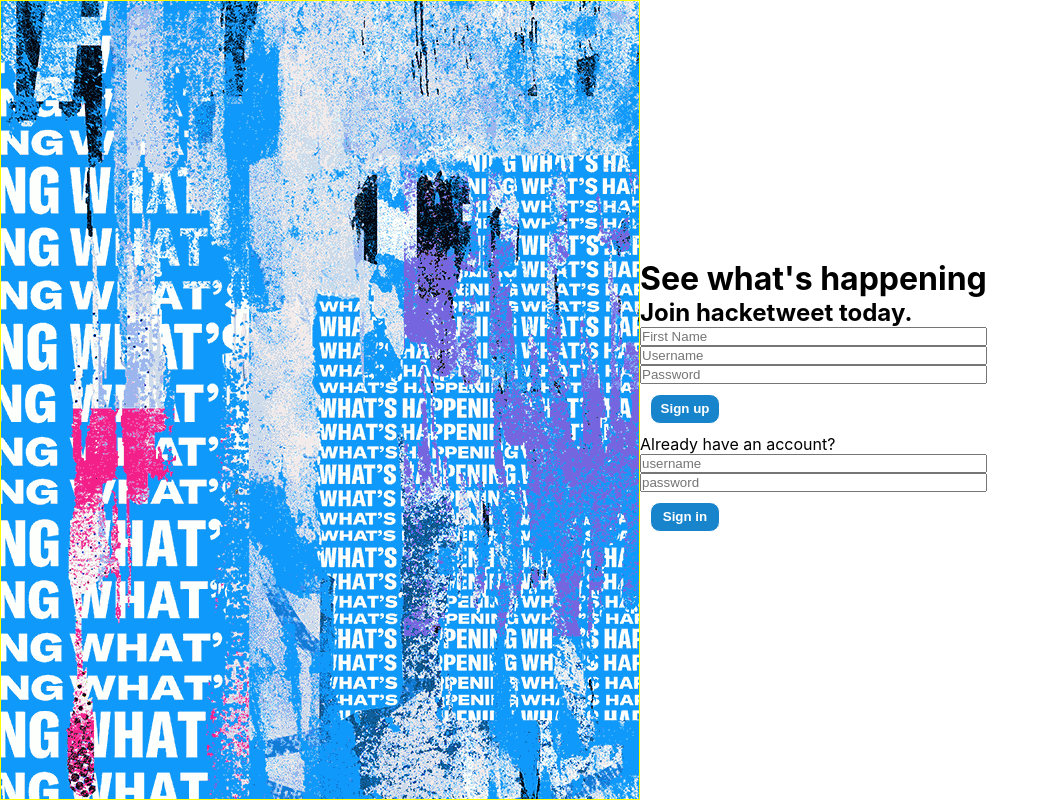
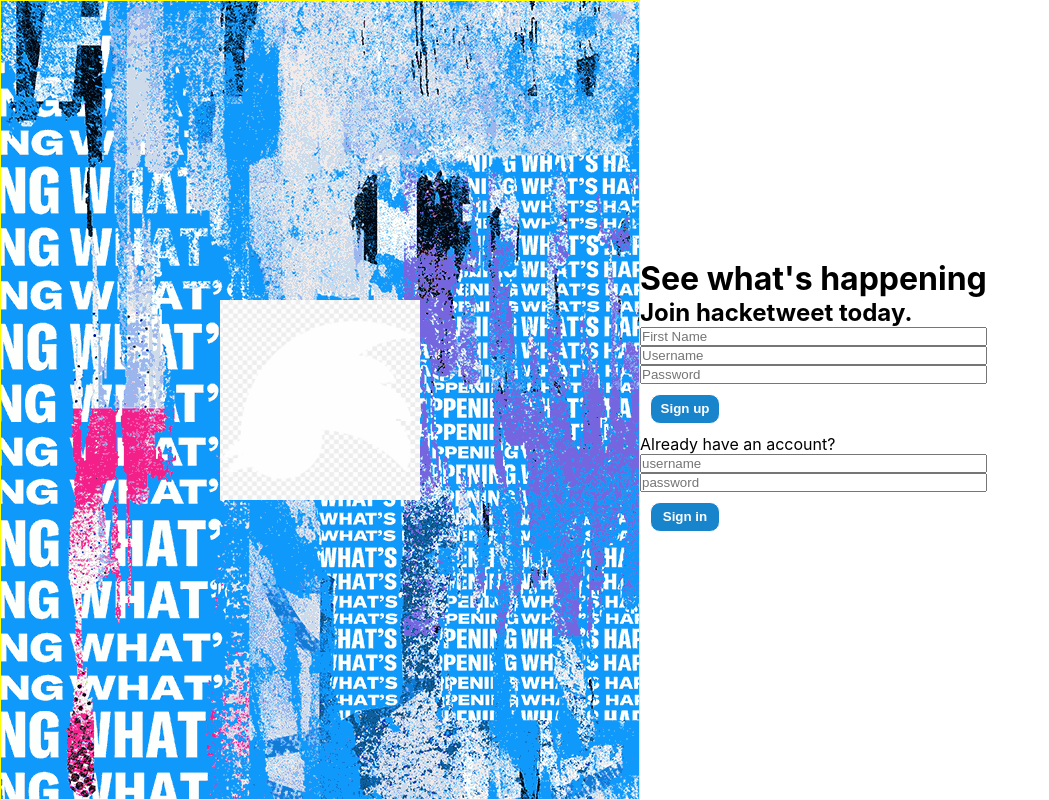
Before and after one commit to Grigan59/hackatweet-frontend, a Next.js app: page / in a window 1280 px wide. Shown: the whole page, without its empty margins (0-1049 px from the left). Built offline with nearby package versions, Linux system fonts and the light colour scheme.

Commit message:
affichage de la vue home depuis login

```diff
--- a/components/Login.js
+++ b/components/Login.js
@@ -5,11 +5,12 @@ import twitterIcon from '../public/twitter-icon-white-transparent.png';
 import { useState} from 'react'
 import { useDispatch } from 'react-redux';
 import {logInUser} from '../reducers/user'
-
+import {Home} from './Home'
+import {useRouter} from 'next/router'
 
 function Login() {
     const dispatch = useDispatch();
-
+    const router = useRouter()
 
     const [signupFirstname, setSignupFirstname] = useState('');
     const [signUpUsername, setSignUpUsername] = useState('');
@@ -43,19 +44,21 @@ function Login() {
         })
         .then(response => response.json())
         .then(data=> {
+            console.log(data)
             if(data.result){
                 dispatch(logInUser(logInUser(data.token)));
                 setSignInUsername('');
                 setSignInPassword('');
-                console.log('connected')
+                console.log(data)
+                router.push('/tweets')
             }
         })
-
     }
 
     return (
         <div className={styles.main}>
             <div className={styles.imgContainer}>
+                <img src='/twitter-icon-white-transparent.png' className={styles.backgroundIcon} alt='Twitter Icon' />
             </div>
             <div className={styles.loginContainer}>
                 <h1 className={styles.title}>See what's happening</h1>
--- a/reducers/user.js
+++ b/reducers/user.js
@@ -2,7 +2,7 @@ import { createSlice } from '@reduxjs/toolkit';
 
 const initialState = {
     value: {
-        token: 'SInAU5ZhopzTZ-g96vFPSxU_lssAY6Ir',
+        token: '',
     },
 };
 
@@ -12,6 +12,7 @@ export const userSlice = createSlice({
     initialState,
     reducers: {
         logInUser: (state, action) => {
+            console.log(action.payload)
             state.value.token = action.payload;
         },
         logOutUser: (state) => {
--- a/styles/Login.module.css
+++ b/styles/Login.module.css
@@ -12,28 +12,18 @@
     height: 100vh;
     overflow: hidden;
     border: 1px solid yellow;
+    position: relative;
   }
 
-.background {
-  position: absolute;
-  top: 0;
-  left: 0;
-  width: 100%;
-  height: 100%;
-  object-fit: cover;
-  border: 1px solid green;
-}
-
-  .twitterIcon {
+.backgroundIcon {
   position: absolute;
   top: 50%;
   left: 50%;
-    transform: translate(-50%, -50%);
+  transform: translate(-50%, -50%) scaleY(-1) scaleX(-1);
   z-index: 1;
-    width: 50px;
-    height: 50px;
+  width: 200px;
+  height: 200px;
 }
-
 
 
 .loginContainer{
```
Also changed, not shown: pages/login.js (deleted, +0 -7 lines), pages/tweets.js (added, +7 -0 lines). Lines whose indentation alone changed are shown as unchanged.
